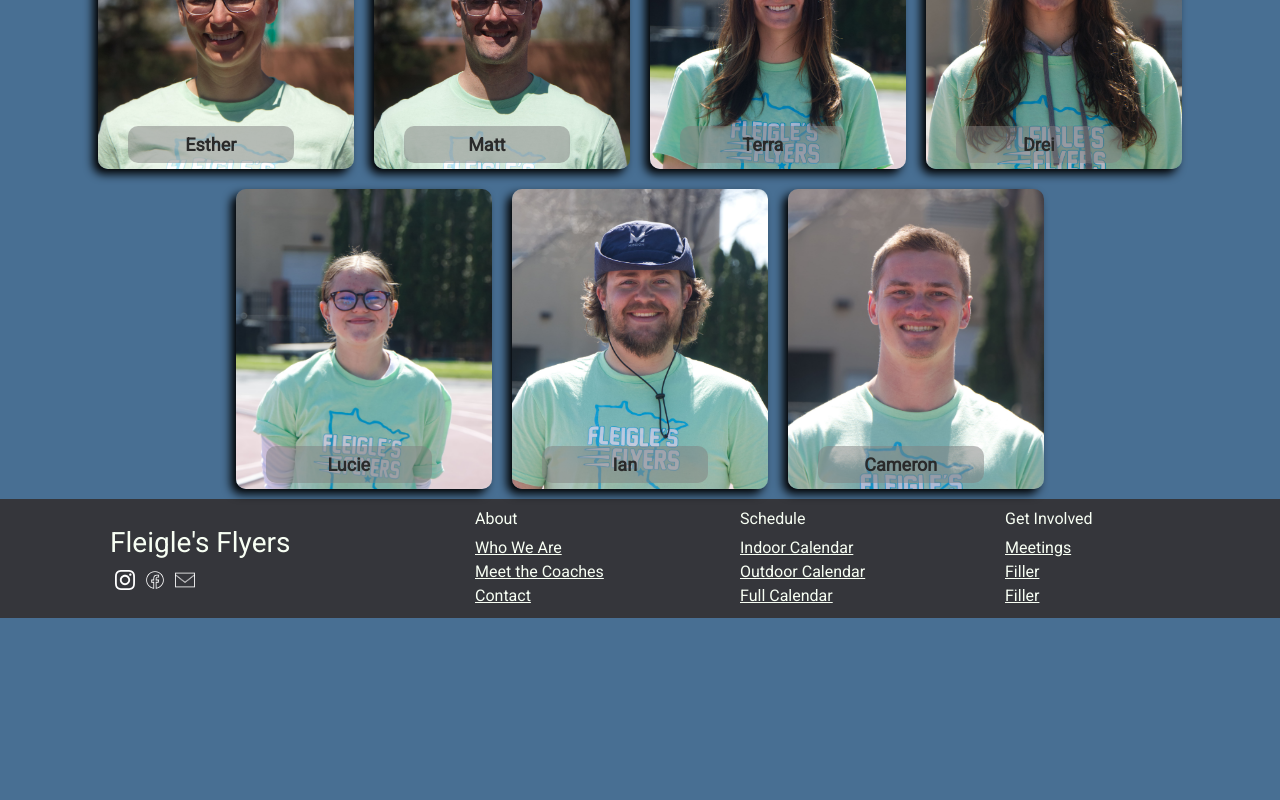
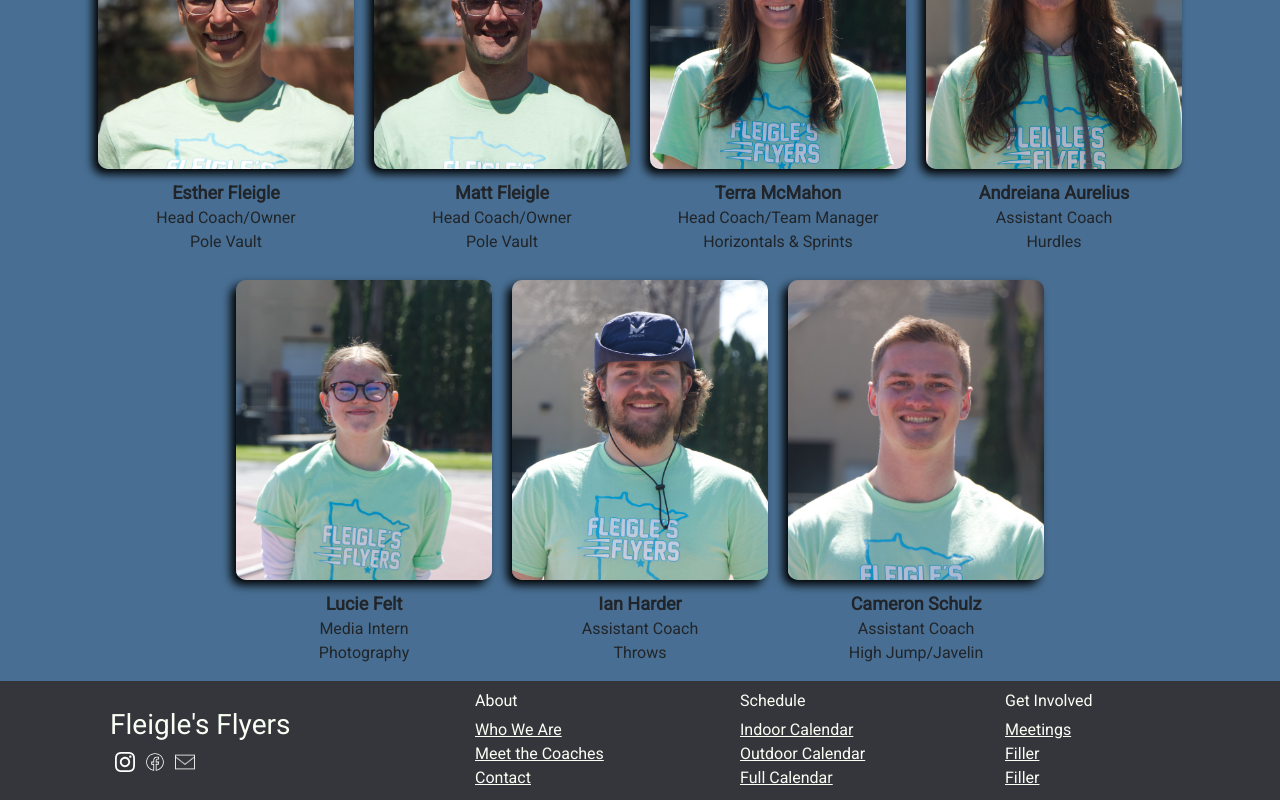
Before and after one commit to KieranMueller/fleigle-flyers-frontend, an Angular app: page /coaches in a window 1280 px wide. Shown: the part 697-1497 px from the top of the page. Before the commit the page ends 1315 px from the top, so only its background shows below. Built offline with nearby package versions, Linux system fonts and the light colour scheme.

Commit message:
update coaches names/titles

```diff
--- a/src/app/views/coaches/coaches.component.html
+++ b/src/app/views/coaches/coaches.component.html
@@ -7,7 +7,8 @@
         src="../../../../images/headshots/esther1.jpg"
         alt="esther headshot"
       />
-      <p>Esther</p>
+      <p class="name">Esther Fleigle</p>
+      <p>Head Coach/Owner<br />Pole Vault</p>
     </div>
     <div class="overlay">
       <img
@@ -15,7 +16,8 @@
         src="../../../../images/headshots/matt1.jpg"
         alt="matt headshot"
       />
-      <p>Matt</p>
+      <p class="name">Matt Fleigle</p>
+      <p>Head Coach/Owner<br />Pole Vault</p>
     </div>
     <div class="overlay">
       <img
@@ -23,7 +25,8 @@
         src="../../../../images/headshots/terra1.jpg"
         alt="terra headshot"
       />
-      <p>Terra</p>
+      <p class="name">Terra McMahon</p>
+      <p>Head Coach/Team Manager<br />Horizontals & Sprints</p>
     </div>
     <div class="overlay">
       <img
@@ -31,7 +34,8 @@
         src="../../../../images/headshots/drei1.jpg"
         alt="drei headshot"
       />
-      <p>Drei</p>
+      <p class="name">Andreiana Aurelius</p>
+      <p>Assistant Coach<br />Hurdles</p>
     </div>
     <div class="overlay">
       <img
@@ -39,7 +43,8 @@
         src="../../../../images/headshots/lucie1.jpg"
         alt="lucie headshot"
       />
-      <p>Lucie</p>
+      <p class="name">Lucie Felt</p>
+      <p>Media Intern<br />Photography</p>
     </div>
     <div class="overlay">
       <img
@@ -47,7 +52,8 @@
         src="../../../../images/headshots/ian1.jpg"
         alt="ian headshot"
       />
-      <p>Ian</p>
+      <p class="name">Ian Harder</p>
+      <p>Assistant Coach<br />Throws</p>
     </div>
     <div class="overlay">
       <img
@@ -55,7 +61,8 @@
         src="../../../../images/headshots/cameron1.jpg"
         alt="cameron headshot"
       />
-      <p>Cameron</p>
+      <p class="name">Cameron Schulz</p>
+      <p>Assistant Coach<br />High Jump/Javelin</p>
     </div>
   </div>
 </div>
--- a/src/app/views/coaches/coaches.component.scss
+++ b/src/app/views/coaches/coaches.component.scss
@@ -16,7 +16,7 @@
 .overlay {
   position: relative;
   display: inline-block;
-  p {
+  span {
     position: absolute;
     left: 40px;
     bottom: 0;
@@ -29,6 +29,12 @@
     font-size: 18px;
     width: 60%;
   }
+}
+
+.name {
+  margin-bottom: 0;
+  font-weight: bold;
+  font-size: 18px;
 }
 
 .title {
```
